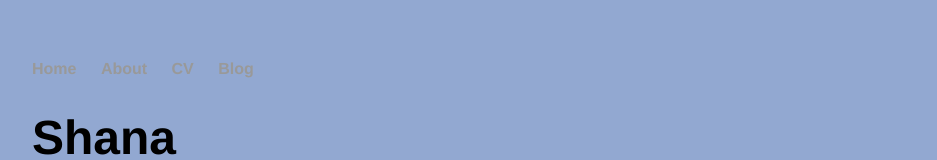
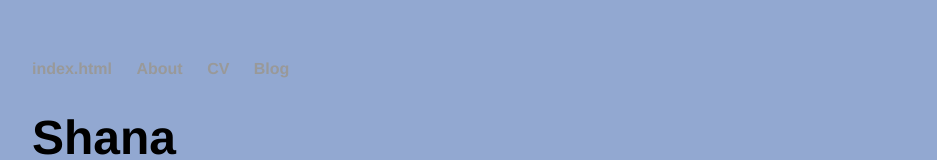
Before and after one commit to Shanak1989/Safiyah, a plain HTML site: page index.html in a window 1280 px wide. Shown: the top 160 px of the page, without its empty margins (160-1097 px from the left). Drawn offline with Linux system fonts and the light colour scheme; files that its build step writes are made by us from their sources.

Commit message:
Update index.html

```diff
--- a/index.html
+++ b/index.html
@@ -27,7 +27,7 @@
 
     		<ul>
 
-        		<li><a href="/">Home</a></li>
+        		<li><a href="/">index.html</a></li>
 
 	        	<li><a href="roedigital/about.html">About</a></li>
 
```
